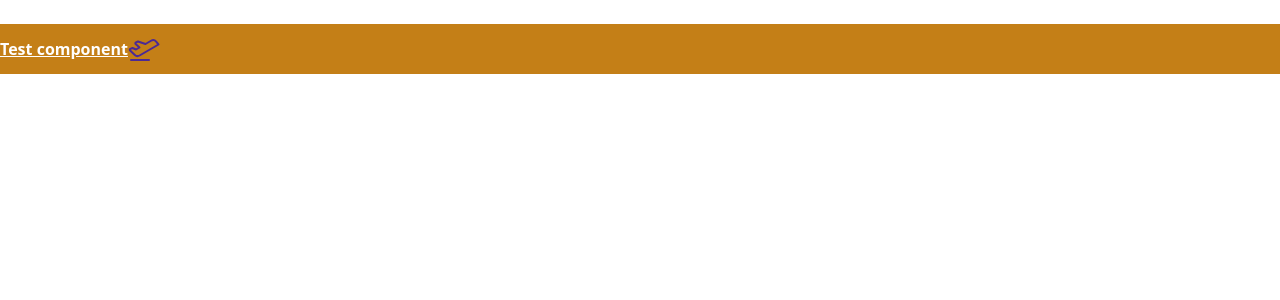
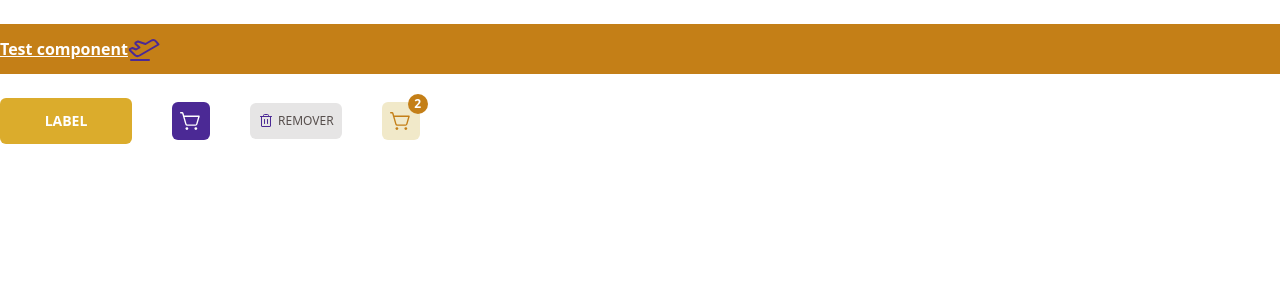
Before and after one commit to alex-britto/PDCoffe, a React (Vite) app: page / in a window 1280 px wide. Shown: the top 300 px of the page. Built offline with nearby package versions, Linux system fonts and the light colour scheme.

Commit message:
creating button component with variants

```diff
--- a/package.json
+++ b/package.json
@@ -13,11 +13,13 @@
     "phosphor-react": "^1.4.1",
     "react": "^18.2.0",
     "react-dom": "^18.2.0",
-    "styled-components": "^5.3.6"
+    "styled-components": "^5.3.6",
+    "styled-system": "^5.1.5"
   },
   "devDependencies": {
     "@types/react": "^18.0.24",
     "@types/react-dom": "^18.0.8",
+    "@types/styled-system": "^5.1.15",
     "@typescript-eslint/eslint-plugin": "^5.45.1",
     "@typescript-eslint/parser": "^5.45.1",
     "@vitejs/plugin-react": "^2.2.0",
--- a/src/App.tsx
+++ b/src/App.tsx
@@ -1,4 +1,6 @@
+import { ShoppingCartSimple, Trash } from "phosphor-react"
 import { ThemeProvider } from "styled-components"
+import { Button } from "./components/Button/Button"
 import { Test } from "./components/Test/Test"
 import { defaultTheme } from "./styles/themes/defaultTheme"
 
@@ -6,6 +8,29 @@ function App() {
   return (
     <ThemeProvider theme={defaultTheme}>
       <Test />
+
+      <div className="flex w-full gap-10 items-center">
+        <Button color="primary">Label</Button>
+        <Button color="secondary">
+          <ShoppingCartSimple size={22} color={defaultTheme.colors.white} />
+        </Button>
+
+        <Button color="base">
+          <Trash
+            size={16}
+            color={defaultTheme.colors.purple.dark}
+            className="mr-1"
+          />
+          Remover
+        </Button>
+
+        <Button color="light" quantity={2}>
+          <ShoppingCartSimple
+            size={22}
+            color={defaultTheme.colors.yellow.dark}
+          />
+        </Button>
+      </div>
     </ThemeProvider>
   )
 }
--- /dev/null
+++ b/src/components/Button/Button.tsx
@@ -0,0 +1,124 @@
+import { ButtonHTMLAttributes, ReactNode } from "react"
+import styled, { css } from "styled-components"
+import { variant } from "styled-system"
+
+export interface ButtonProps extends ButtonHTMLAttributes<HTMLButtonElement> {
+  children?: ReactNode
+  color?: "primary" | "secondary" | "base" | "light"
+  type?: "button" | "submit" | "reset"
+  quantity?: number
+}
+
+export const Button = ({
+  children,
+  color = "primary",
+  type = "button",
+  quantity = 0,
+  ...props
+}: ButtonProps) => {
+  return (
+    <StyledButton
+      className="py-3 px-4 bg-cyan-500 rounded font-semibold text-black text-sm w-full transition-colors hover:bg-cyan-300 focus:ring-2 ring-white"
+      type={type}
+      color={color}
+      {...props}
+    >
+      {children}
+
+      {quantity > 0 && color == "light" && (
+        <Badge>
+          <span>{quantity}</span>
+        </Badge>
+      )}
+    </StyledButton>
+  )
+}
+
+const StyledButton = styled.button<
+  Omit<ButtonProps, "color"> & {
+    color: "primary" | "secondary" | "base" | "light"
+    leftIcon?: string
+    childrenElementWidth?: number
+    iconSize?: string | number
+  }
+>`
+  ${({ theme }) => css`
+    align-items: center;
+    border: none;
+    border-radius: 6px;
+    display: flex;
+    justify-content: center;
+    text-transform: uppercase;
+    width: auto;
+
+    ${variant({
+      prop: "color",
+      variants: {
+        primary: {
+          bg: theme.colors.yellow.default,
+          color: "white",
+          fontSize: "14px",
+          fontWeight: 700,
+          minHeight: "46px",
+          minWidth: "132px",
+
+          "&:hover": {
+            bg: theme.colors.yellow.dark,
+          },
+        },
+        secondary: {
+          bg: theme.colors.purple.dark,
+          color: "white",
+          fontSize: "12px",
+          fontWeight: 700,
+          height: "38px",
+          padding: "8px",
+          width: "38px",
+
+          "&:hover": {
+            bg: theme.colors.purple.default,
+          },
+        },
+        base: {
+          bg: theme.colors.base.button,
+          color: theme.colors.base.text,
+          fontSize: "12px",
+          fontWeight: 400,
+          minHeight: "32px",
+          padding: "8px",
+
+          "&:hover": {
+            bg: theme.colors.base.hover,
+          },
+        },
+        light: {
+          bg: theme.colors.yellow.light,
+          color: theme.colors.yellow.dark,
+          fontSize: "12px",
+          fontWeight: 700,
+          height: "38px",
+          padding: "8px",
+          position: "relative",
+          width: "38px",
+        },
+      },
+    })}
+  `}
+`
+
+const Badge = styled.div`
+  ${({ theme }) => css`
+    align-items: center;
+    background-color: ${theme.colors.yellow.dark};
+    border-radius: 50%;
+    color: white;
+    display: flex;
+    font-weight: bold;
+    height: 20px;
+    justify-content: center;
+    position: absolute;
+    right: -8px;
+    top: -8px;
+    width: 20px;
+  `}
+`
```
Also changed, not shown: 1 other file (tests, documents, lock files or other folders).
